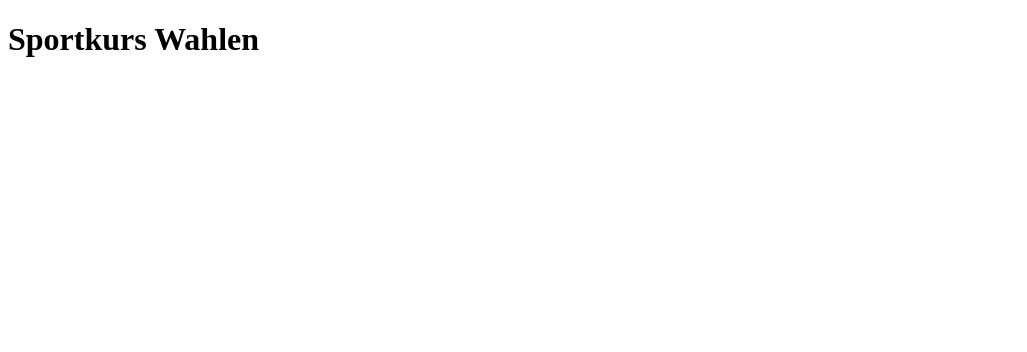
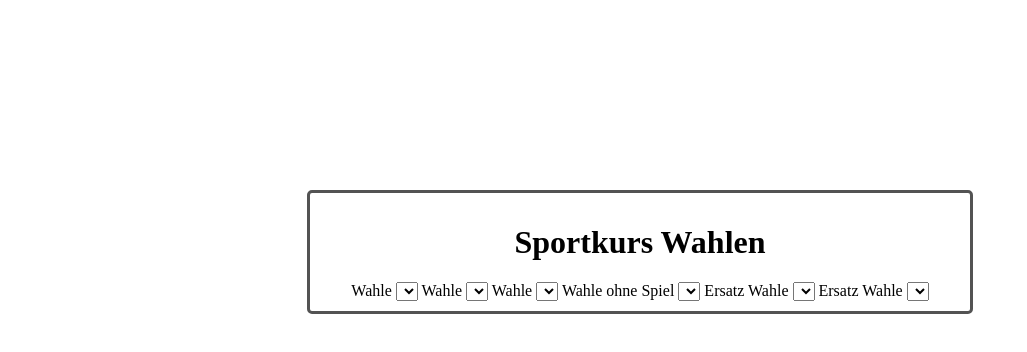
Before and after one commit to Reaperthedev/PJR, a plain HTML site: page Frontend/schueler - ui/main.html in a window 1280 px wide. Shown: the whole page, without its empty margins (0-1027 px from the left). Drawn offline with Linux system fonts and the light colour scheme.

Commit message:
Add files via upload

```diff
--- a/Frontend/Oko/jahrgang-verwalten.css
+++ b/Frontend/Oko/jahrgang-verwalten.css
@@ -32,6 +32,6 @@
     border-radius: 5px;
     text-align: center;
     margin-top: 15%;
-    width: 300px;
+    width: 30em;
     overflow-wrap: break-word;
 }
--- a/Frontend/Oko/sportkurs.css
+++ b/Frontend/Oko/sportkurs.css
@@ -6,7 +6,7 @@
     border-radius: 5px;
     text-align: center;
     margin-top: 15%;
-    width: 300px;
+    width: 40em;
     overflow-wrap: break-word;
 }
 .sidebar {
--- a/Frontend/schueler - ui/main.css
+++ b/Frontend/schueler - ui/main.css
@@ -0,0 +1,12 @@
+.main {
+    margin: auto;
+    width: 35%;
+    border: 3px solid rgb(83, 83, 83);
+    padding: 10px;
+    border-radius: 5px;
+    text-align: center;
+    margin-top: 15%;
+    width: 40em;
+    overflow-wrap: break-word;
+
+}
--- a/Frontend/schueler - ui/main.html
+++ b/Frontend/schueler - ui/main.html
@@ -10,6 +10,24 @@
 <body>
     <div class="main">
         <h1>Sportkurs Wahlen</h1>
+        <label for="sportart">Wahle</label>
+            <select name="sportart" class="sportart">
+            </select>
+            <label for="sportart">Wahle</label>
+            <select name="sportart" class="sportart">
+            </select>
+            <label for="sportart">Wahle</label>
+            <select name="sportart" class="sportart">
+            </select>
+            <label for="sportart">Wahle ohne Spiel</label>
+            <select name="sportart" class="sportart">
+            </select>
+            <label for="sportart">Ersatz Wahle</label>
+            <select name="sportart" class="sportart">
+            </select>
+            <label for="sportart">Ersatz Wahle</label>
+            <select name="sportart" class="sportart">
+        </select>
     </div>
 </body>
 </html>
```
